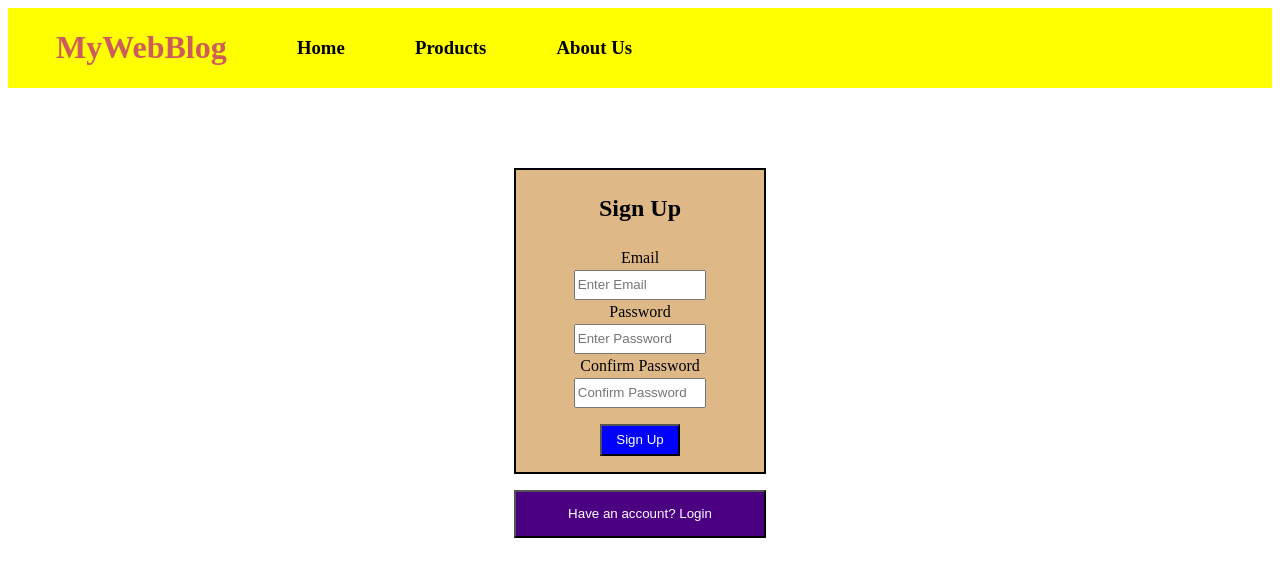
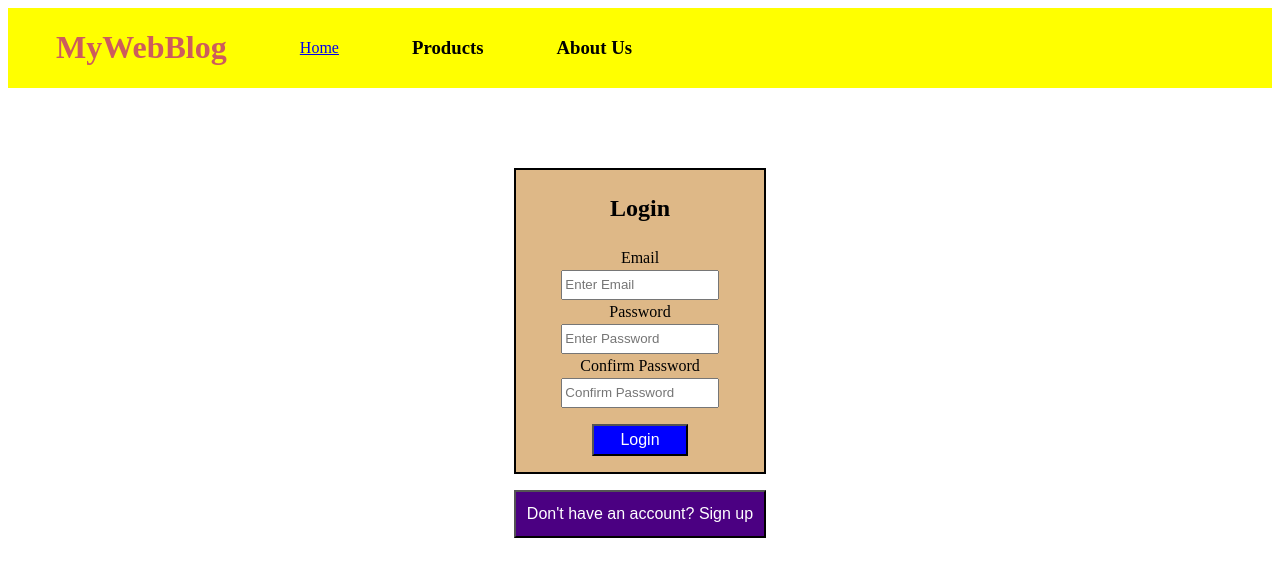
Before and after one commit to Ajay481/React-Expense-Tracker, a React (Create React App) app: page / in a window 1280 px wide. Shown: the top 576 px of the page. Built offline with nearby package versions, Linux system fonts and the light colour scheme.

Commit message:
Login Added

```diff
--- a/package.json
+++ b/package.json
@@ -8,6 +8,7 @@
     "@testing-library/user-event": "^13.5.0",
     "react": "^18.2.0",
     "react-dom": "^18.2.0",
+    "react-router-dom": "^5.3.4",
     "react-scripts": "5.0.1",
     "web-vitals": "^2.1.4"
   },
--- a/src/App.js
+++ b/src/App.js
@@ -1,12 +1,18 @@
+import { Route, Switch } from "react-router-dom";
 import { Auth } from "./component/Auth/Auth";
-import { MainNavigation } from "./component/Layout/MainNavigation";
+import { Layout } from "./component/Layout/Layout";
+import { Home } from "./component/Pages/Home";
 
 function App() {
   return (
-    <div>
-      <MainNavigation />
-      <Auth />
-    </div>
+    <Layout>
+      <Switch>
+        <Route path="/home" exact>
+          <Home />
+        </Route>
+        <Auth />
+      </Switch>
+    </Layout>
   );
 }
 
--- a/src/component/Auth/Auth.js
+++ b/src/component/Auth/Auth.js
@@ -1,11 +1,19 @@
-import React, { useRef } from "react";
+import React, { useRef, useState } from "react";
+import { useHistory } from "react-router-dom";
 import classes from "./Auth.module.css";
 
 export const Auth = () => {
+  const [isLogin, setIsLogin] = useState(true);
+
+  const history = useHistory();
+
   const emailInputRef = useRef("");
   const passwordInputRef = useRef("");
   const confirmPasswordInputRef = useRef("");
 
+  const switchAuthHandler = () => {
+    setIsLogin((prevState) => !prevState);
+  };
   const submitHandler = (e) => {
     e.preventDefault();
 
@@ -13,9 +21,16 @@ export const Auth = () => {
     const enteredPassword = passwordInputRef.current.value;
     const enteredConfirmPassword = confirmPasswordInputRef.current.value;
 
-    fetch(
-      "https://identitytoolkit.googleapis.com/v1/accounts:signUp?key=AIzaSyBlvwm2UFysqlxp549MzHN_mTVXIn57d7s",
-      {
+    if (enteredEmail && enteredPassword === enteredConfirmPassword) {
+      let url;
+      if (isLogin) {
+        url =
+          "https://identitytoolkit.googleapis.com/v1/accounts:signInWithPassword?key=AIzaSyBlvwm2UFysqlxp549MzHN_mTVXIn57d7s";
+      } else {
+        url =
+          "https://identitytoolkit.googleapis.com/v1/accounts:signUp?key=AIzaSyBlvwm2UFysqlxp549MzHN_mTVXIn57d7s";
+      }
+      fetch(url, {
         method: "POST",
         body: JSON.stringify({
           email: enteredEmail,
@@ -26,8 +41,7 @@ export const Auth = () => {
         headers: {
           "Content-Type": "application/json",
         },
-      }
-    )
+      })
         .then((res) => {
           if (res.ok) {
             return res.json();
@@ -38,17 +52,25 @@ export const Auth = () => {
             });
           }
         })
-      .then((data) => console.log(" User has successfully signed up."))
+        .then((data) => {
+          console.log(data);
+          history.replace("/home");
+        })
         .catch((err) => alert(err.message));
-
-    emailInputRef.current.value = "";
-    passwordInputRef.current.value = "";
-    confirmPasswordInputRef.current.value = "";
+    } else if (
+      enteredEmail.length === 0 ||
+      enteredPassword.length === 0 ||
+      enteredConfirmPassword.length === 0
+    ) {
+      alert("Enter All Required Details");
+    } else if (enteredEmail && enteredPassword !== enteredConfirmPassword) {
+      alert("Confirm Password Not Matched");
+    }
   };
   return (
     <div className={classes.authtop}>
       <div className={classes.auth}>
-        <h2>Sign Up</h2>
+        <h2>{isLogin ? "Login" : "Sign Up"}</h2>
         <div>
           <label>Email</label>
         </div>
@@ -80,11 +102,17 @@ export const Auth = () => {
           required
         />
         <div>
-          <button onClick={submitHandler}>Sign Up</button>
+          <button onClick={submitHandler}>
+            {isLogin ? "Login" : "Sign Up"}
+          </button>
         </div>
       </div>
       <div>
-        <button className={classes.button}>Have an account? Login</button>
+        <button className={classes.button} onClick={switchAuthHandler}>
+          {isLogin
+            ? "Don't have an account? Sign up"
+            : "Have an account? Login"}
+        </button>
       </div>
     </div>
   );
--- a/src/component/Auth/Auth.module.css
+++ b/src/component/Auth/Auth.module.css
@@ -14,7 +14,7 @@
 }
 
 .auth input {
-  width: 50%;
+  width: 60%;
   height: 1.5rem;
 }
 
@@ -23,14 +23,16 @@
   color: white;
   width: 100%;
   height: 3rem;
-margin-top: 1rem;
+  margin-top: 1rem;
+  font-size: medium;
 }
 
 .auth button {
   background-color: blue;
   color: white;
-  width: 5rem;
+  width: 6rem;
   height: 2rem;
   margin-top: 1rem;
   margin-bottom: 1rem;
+  font-size: medium;
 }
--- /dev/null
+++ b/src/component/Layout/Layout.js
@@ -0,0 +1,9 @@
+import React from "react";
+import { MainNavigation } from "./MainNavigation";
+
+export const Layout = (props) => {
+    return (<div>
+        <MainNavigation/>
+        <main>{props.children}</main>
+    </div>)
+}
--- a/src/component/Layout/MainNavigation.js
+++ b/src/component/Layout/MainNavigation.js
@@ -1,4 +1,5 @@
 import React from "react";
+import { NavLink } from "react-router-dom";
 import classes from "./MainNavigation.module.css";
 
 export const MainNavigation = () => {
@@ -6,7 +7,7 @@ export const MainNavigation = () => {
     <div className={classes.head}>
       <header className={classes.header}>
         <h1>MyWebBlog</h1>
-        <h3>Home</h3>
+        <NavLink to="/home">Home</NavLink>
         <h3>Products</h3>
         <h3>About Us</h3>
       </header>
--- /dev/null
+++ b/src/component/Layout/StartingPage.js
@@ -0,0 +1,6 @@
+import React from "react";
+import classes from "./StartingPage.module.css";
+
+export const StartingPage = () => {
+  return <div className={classes.welcome}>Welcome to Expense Tracker!!!</div>;
+};
--- /dev/null
+++ b/src/component/Layout/StartingPage.module.css
@@ -0,0 +1,7 @@
+.welcome {
+    background-color: aqua;
+    width: 50%;
+    margin: auto;
+    text-align: center;
+    font-size: xx-large;
+}
--- /dev/null
+++ b/src/component/Pages/Home.js
@@ -0,0 +1,6 @@
+import React from "react";
+import { StartingPage } from "../Layout/StartingPage";
+
+export const Home = () => {
+  return <StartingPage />;
+};
--- a/src/index.js
+++ b/src/index.js
@@ -1,13 +1,16 @@
-import React from 'react';
-import ReactDOM from 'react-dom/client';
-import App from './App';
-import reportWebVitals from './reportWebVitals';
+import React from "react";
+import ReactDOM from "react-dom/client";
+import { BrowserRouter } from "react-router-dom";
+import App from "./App";
+import reportWebVitals from "./reportWebVitals";
 
-const root = ReactDOM.createRoot(document.getElementById('root'));
+const root = ReactDOM.createRoot(document.getElementById("root"));
 root.render(
-  <React.StrictMode>
-    <App />
-  </React.StrictMode>
+  <BrowserRouter>
+    <React.StrictMode>
+      <App />
+    </React.StrictMode>
+  </BrowserRouter>
 );
 
 // If you want to start measuring performance in your app, pass a function
```
Also changed, not shown: 1 other file (tests, documents, lock files or other folders). Lines whose indentation alone changed are shown as unchanged.
